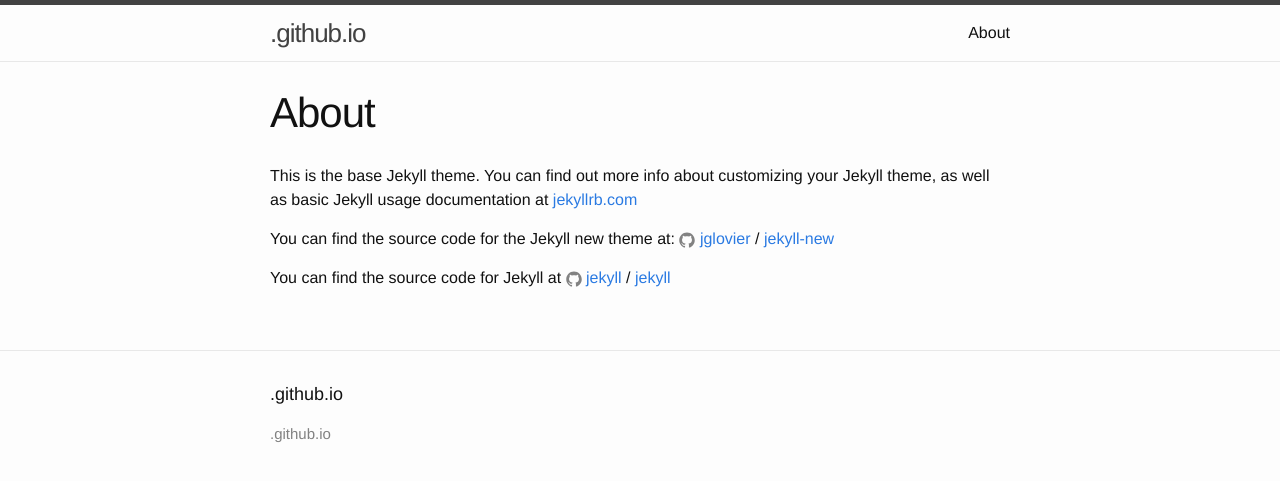
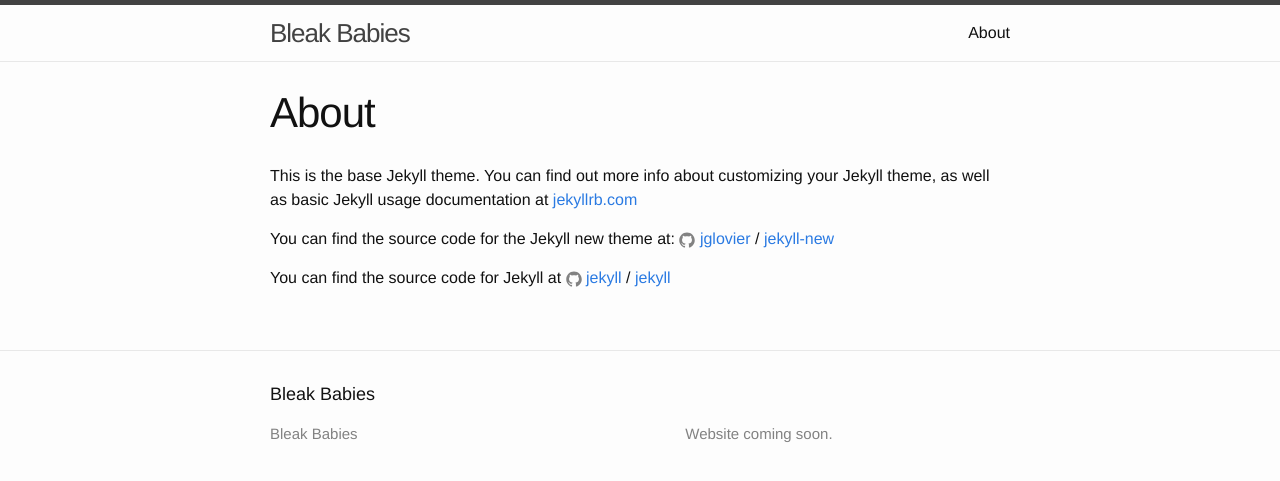
Before and after one commit to Roothe/.github.io, a Jekyll site: the page built from about.md, in a window 1280 px wide. Shown: the top 481 px of the page. Built offline with Jekyll 4.4.1, drawn with Linux system fonts in a browser that asks for light colours; some of the changed lines change nothing that is shown.

Commit message:
Update _config.yml

```diff
--- a/_config.yml
+++ b/_config.yml
@@ -6,14 +6,10 @@
 # 'jekyll serve'. If you change this file, please restart the server process.
 
 # Site settings
-<!Doctype html>
+title: Bleak Babies
+description: > # this means to ignore newlines until "baseurl:"
+  Website coming soon.
+baseurl: "" # the subpath of your site, e.g. /blog
+url: "http://yourdomain.com" # the base hostname & protocol for your site
 
-<html>
-<head>
-<title>Bleak Babies</title>
-</head>
-<body>
-<h1>Description</h1>
-</body>
-
-</html>
+# Build settings
```
